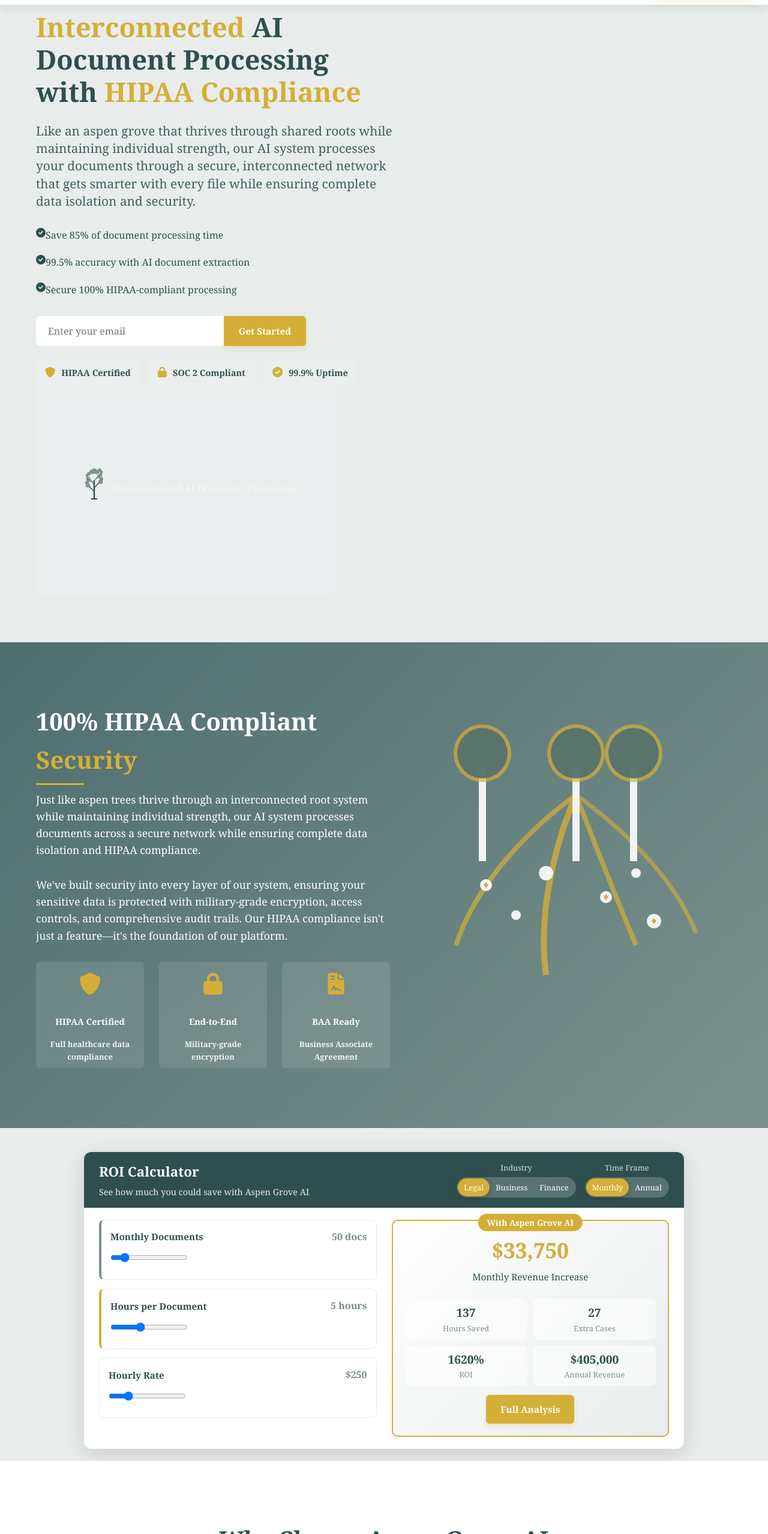
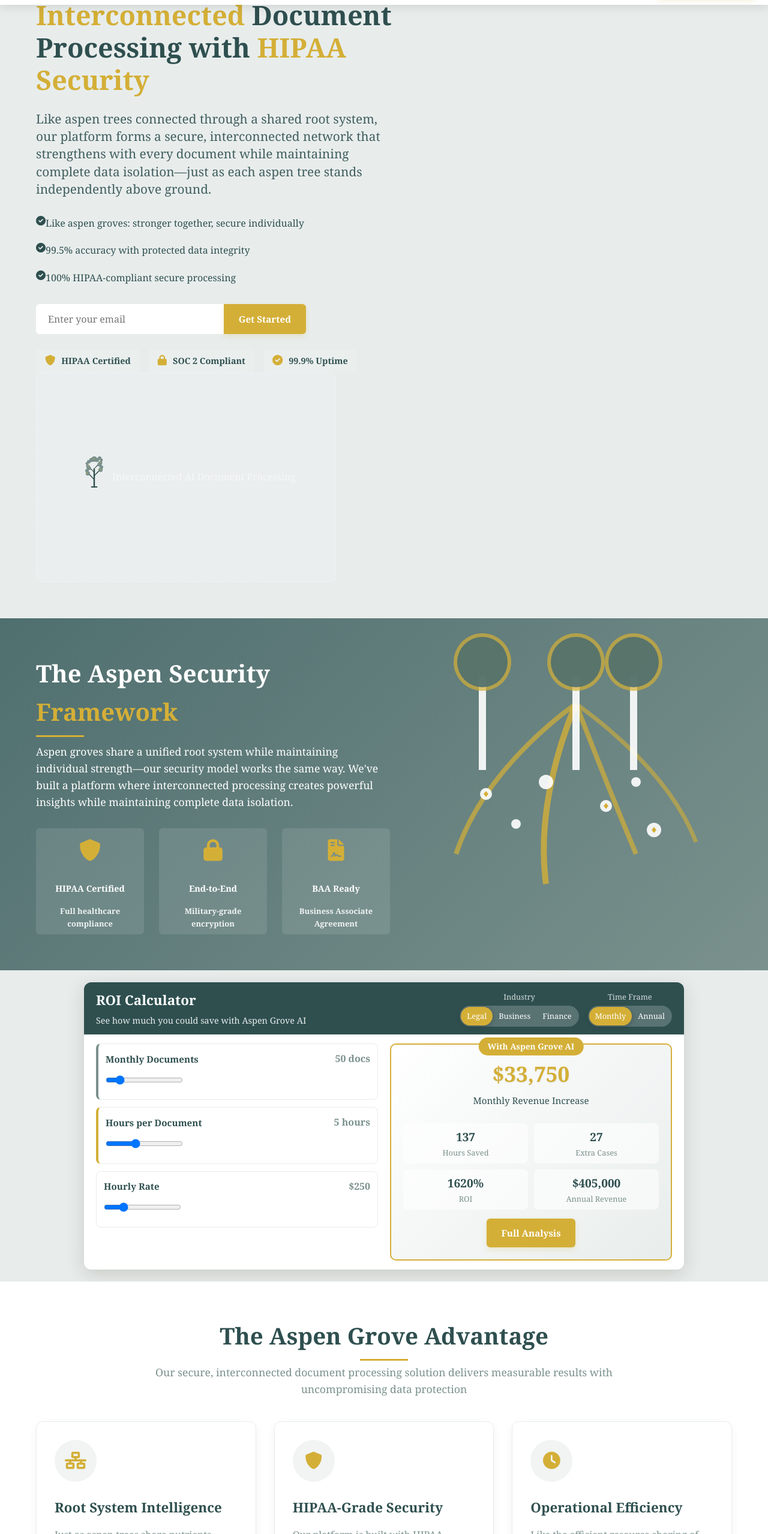
Before and after one commit to aspangle/aspen-grove, a plain HTML site: page aspen-landing-page.html in a window 1280 px wide. Shown: the part 62-2620 px from the top of the page at 60% size. Drawn offline with Linux system fonts and the light colour scheme.

Commit message:
Made sections more compact and shifted focus from AI to aspen interconnection and security

```diff
--- a/aspen-landing-page.html
+++ b/aspen-landing-page.html
@@ -37,7 +37,7 @@
         }
 
         section {
-            padding: 80px 0;
+            padding: 60px 0;
         }
 
         /* Navigation Styles */
@@ -304,7 +304,7 @@
             margin-top: 70px;
             background: linear-gradient(135deg, var(--forest-green), var(--sage-green));
             color: var(--white);
-            padding: 70px 0;
+            padding: 50px 0;
             position: relative;
             overflow: hidden;
         }
@@ -472,13 +472,13 @@
         /* Features Section */
         .features-section {
             background-color: var(--white);
-            padding: 100px 0 80px;
+            padding: 60px 0;
         }
 
         .section-title {
             text-align: center;
             max-width: 800px;
-            margin: 0 auto 60px;
+            margin: 0 auto 40px;
         }
 
         .section-title h2 {
@@ -602,7 +602,7 @@
 
         /* HIPAA Compliance Section */
         .compliance-section {
-            padding: 100px 0;
+            padding: 60px 0;
             background: linear-gradient(135deg, var(--forest-green-light) 0%, var(--sage-green) 100%);
             color: var(--white);
             position: relative;
@@ -718,7 +718,7 @@
         /* ROI Calculator Styles */
         .calculator-container {
             max-width: 1000px;
-            margin: 40px auto 20px;
+            margin: 20px auto;
             background: var(--white);
             border-radius: 12px;
             overflow: hidden;
@@ -735,7 +735,7 @@
         .calculator-header {
             background: var(--forest-green);
             color: var(--white);
-            padding: 15px 25px;
+            padding: 12px 20px;
             position: relative;
             display: flex;
             flex-wrap: wrap;
@@ -802,20 +802,20 @@
         }
 
         .calculator-body {
-            padding: 20px 25px;
+            padding: 15px 20px;
             display: grid;
             grid-template-columns: 1fr 1fr;
-            gap: 25px;
+            gap: 20px;
         }
 
         .calculator-inputs {
             display: flex;
             flex-direction: column;
-            gap: 15px;
+            gap: 12px;
         }
 
         .metric-group {
-            padding: 15px;
+            padding: 12px;
             border-radius: 8px;
             transition: all 0.3s ease;
             border: 1px solid var(--light-sage);
@@ -1122,7 +1122,7 @@
         .footer {
             background-color: var(--forest-green);
             color: var(--white);
-            padding: 70px 0 40px;
+            padding: 50px 0 30px;
         }
 
         .footer-container {
@@ -1290,14 +1290,14 @@
                         <div class="item-icon"><i class="fas fa-tree"></i></div>
                         <div class="item-content">
                             <div class="item-title">The Aspen Advantage</div>
-                            <div class="item-description">How our interconnected AI creates powerful results</div>
+                            <div class="item-description">Our interconnected approach to document processing</div>
                         </div>
                     </a>
                     <a href="#" class="dropdown-item">
                         <div class="item-icon"><i class="fas fa-network-wired"></i></div>
                         <div class="item-content">
                             <div class="item-title">Root System Technology</div>
-                            <div class="item-description">Our innovative shared-knowledge architecture</div>
+                            <div class="item-description">Secure shared-knowledge architecture</div>
                         </div>
                     </a>
                     <div class="dropdown-header">Tools & Results</div>
@@ -1364,7 +1364,7 @@
                     <a href="#" class="dropdown-item">
                         <div class="item-icon"><i class="fas fa-robot"></i></div>
                         <div class="item-content">
-                            <div class="item-title">AI Document Processing</div>
+                            <div class="item-title">Document Processing</div>
                             <div class="item-description">Process documents with 99.5% accuracy</div>
                         </div>
                     </a>
@@ -1522,23 +1522,23 @@
         <div class="container">
             <div class="hero-content">
                 <h1 class="hero-heading">
-                    <span class="hero-highlight">Interconnected</span> AI Document Processing with <span class="hero-highlight">HIPAA Compliance</span>
+                    <span class="hero-highlight">Interconnected</span> Document Processing with <span class="hero-highlight">HIPAA Security</span>
                 </h1>
                 <div class="hero-subheading">
-                    Like an aspen grove that thrives through shared roots while maintaining individual strength, our AI system processes your documents through a secure, interconnected network that gets smarter with every file while ensuring complete data isolation and security.
+                    Like aspen trees connected through a shared root system, our platform forms a secure, interconnected network that strengthens with every document while maintaining complete data isolation—just as each aspen tree stands independently above ground.
                 </div>
                 <div class="hero-benefits">
                     <div class="benefit-item">
                         <i class="fas fa-check-circle"></i>
-                        <span>Save 85% of document processing time</span>
+                        <span>Like aspen groves: stronger together, secure individually</span>
                     </div>
                     <div class="benefit-item">
                         <i class="fas fa-check-circle"></i>
-                        <span>99.5% accuracy with AI document extraction</span>
+                        <span>99.5% accuracy with protected data integrity</span>
                     </div>
                     <div class="benefit-item">
                         <i class="fas fa-check-circle"></i>
-                        <span>Secure 100% HIPAA-compliant processing</span>
+                        <span>100% HIPAA-compliant secure processing</span>
                     </div>
                 </div>
 
@@ -1577,14 +1577,10 @@
         <div class="container">
             <div class="compliance-content">
                 <div class="compliance-text">
-                    <h2 class="compliance-title">100% HIPAA Compliant <span style="color: var(--amber-gold);">Security</span></h2>
+                    <h2 class="compliance-title">The Aspen Security <span style="color: var(--amber-gold);">Framework</span></h2>
                     <p class="compliance-description">
-                        Just like aspen trees thrive through an interconnected root system while maintaining individual strength,
-                        our AI system processes documents across a secure network while ensuring complete data isolation and HIPAA compliance.
-                    </p>
-                    <p class="compliance-description">
-                        We've built security into every layer of our system, ensuring your sensitive data is protected with military-grade encryption,
-                        access controls, and comprehensive audit trails. Our HIPAA compliance isn't just a feature—it's the foundation of our platform.
+                        Aspen groves share a unified root system while maintaining individual strength—our security model works the same way.
+                        We've built a platform where interconnected processing creates powerful insights while maintaining complete data isolation.
                     </p>
 
                     <div class="compliance-badges">
@@ -1593,7 +1589,7 @@
                                 <i class="fas fa-shield-alt"></i>
                             </div>
                             <div class="compliance-badge-title">HIPAA Certified</div>
-                            <div class="compliance-badge-desc">Full healthcare data compliance</div>
+                            <div class="compliance-badge-desc">Full healthcare compliance</div>
                         </div>
 
                         <div class="compliance-badge">
@@ -1762,8 +1758,8 @@
     <!-- Features Section -->
     <section class="features-section">
         <div class="section-title">
-            <h2>Why Choose Aspen Grove AI</h2>
-            <p>Our AI-powered document processing solution delivers measurable results for organizations with HIPAA compliance needs</p>
+            <h2>The Aspen Grove Advantage</h2>
+            <p>Our secure, interconnected document processing solution delivers measurable results with uncompromising data protection</p>
         </div>
 
         <div class="features-grid">
@@ -1771,8 +1767,8 @@
                 <div class="feature-icon">
                     <i class="fas fa-network-wired"></i>
                 </div>
-                <h3>Interconnected Intelligence</h3>
-                <p>Like aspen trees that thrive through shared root systems, our AI creates a network of knowledge that grows stronger with each document it processes, while maintaining strict data isolation.</p>
+                <h3>Root System Intelligence</h3>
+                <p>Just as aspen trees share nutrients through interconnected roots, our system creates a network of knowledge that strengthens with each document, while maintaining strict data isolation for each client.</p>
                 <div class="feature-stat">
                     <div class="stat-number">99.5%</div>
                     <div class="stat-label">Document Accuracy</div>
@@ -1783,8 +1779,8 @@
                 <div class="feature-icon">
                     <i class="fas fa-shield-alt"></i>
                 </div>
-                <h3>HIPAA Compliant Security</h3>
-                <p>Our entire platform is built with HIPAA compliance as its foundation, ensuring your sensitive healthcare data is protected with military-grade encryption and strict access controls.</p>
+                <h3>HIPAA-Grade Security</h3>
+                <p>Our platform is built with HIPAA compliance as its foundation, ensuring your sensitive healthcare data is protected with military-grade encryption and strict access controls.</p>
                 <div class="feature-stat">
                     <div class="stat-number">100%</div>
                     <div class="stat-label">HIPAA Compliant</div>
@@ -1795,8 +1791,8 @@
                 <div class="feature-icon">
                     <i class="fas fa-clock"></i>
                 </div>
-                <h3>Time & Cost Savings</h3>
-                <p>Reduce manual document review time by up to 85% with our AI assistance, allowing your team to focus on higher-value tasks while cutting operational costs significantly.</p>
+                <h3>Operational Efficiency</h3>
+                <p>Like the efficient resource sharing of aspen groves, our system reduces document review time by up to 85%, allowing your team to focus on higher-value tasks while cutting costs.</p>
                 <div class="feature-stat">
                     <div class="stat-number">85%</div>
                     <div class="stat-label">Time Saved</div>
@@ -1808,7 +1804,7 @@
                     <i class="fas fa-plug"></i>
                 </div>
                 <h3>Seamless Integration</h3>
-                <p>Connect Aspen Grove with your existing systems through our secure API, bringing the power of interconnected AI to your entire document workflow while maintaining compliance.</p>
+                <p>Connect your existing systems through our secure API, bringing the power of our interconnected aspen approach to your entire document workflow while maintaining compliance.</p>
                 <div class="feature-stat">
                     <div class="stat-number">30+</div>
                     <div class="stat-label">Integrations</div>
@@ -2149,7 +2145,7 @@
                         <img src="aspen-tree-logo.svg" alt="Aspen Grove Logo" class="footer-logo-img">
                         <div class="footer-logo-text">Aspen Grove</div>
                     </div>
-                    <p class="footer-tagline">AI-powered document processing with interconnected intelligence</p>
+                    <p class="footer-tagline">Secure, interconnected document processing inspired by nature's wisdom</p>
                     <div class="footer-compliance">
                         <div class="compliance-badge">
                             <i class="fas fa-shield-alt"></i> HIPAA Compliant
```
